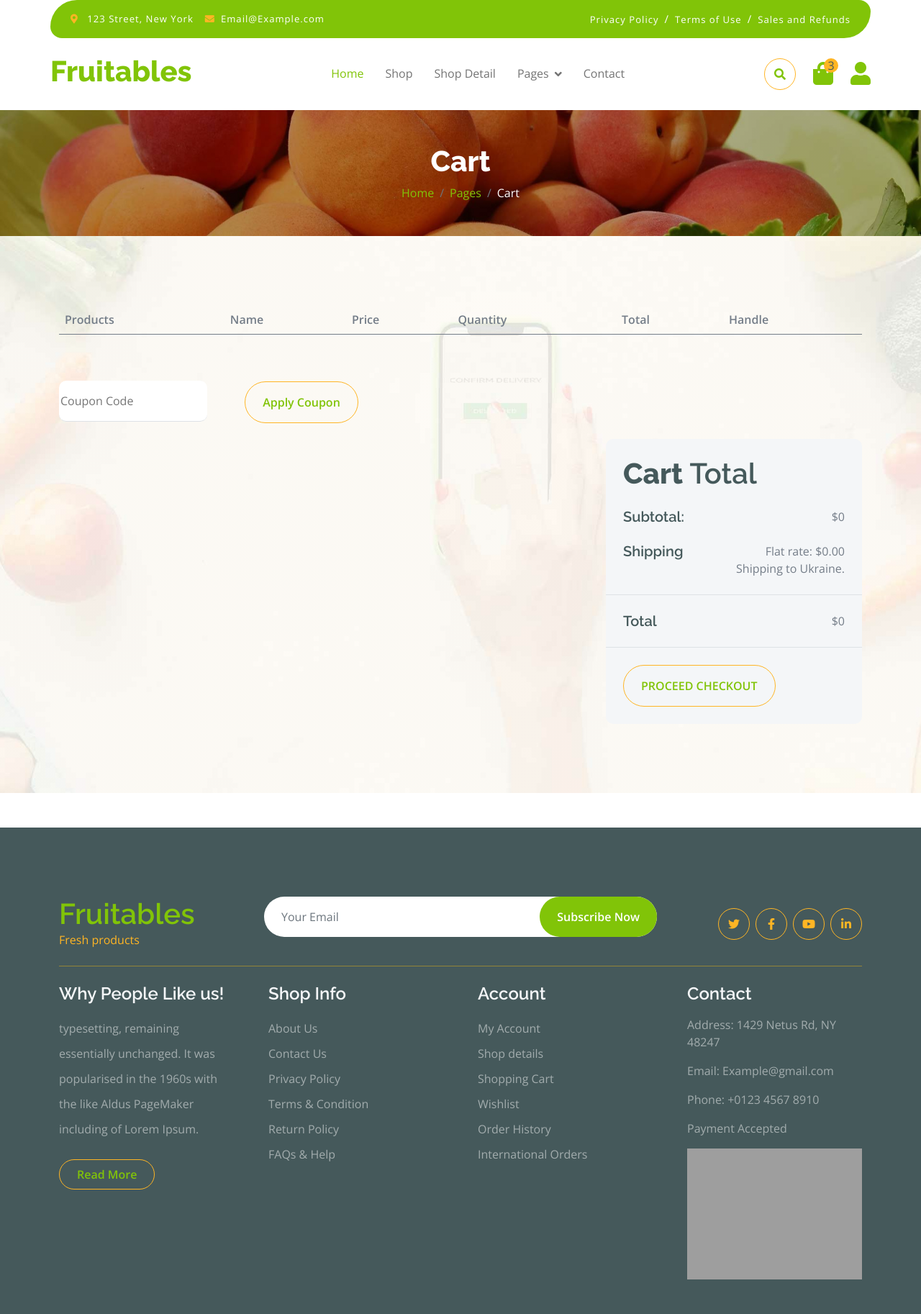
After one commit to TranTung31/EcommerceWeb, an ASP.NET Core app: template Views/Cart/Index.cshtml in a window 1280 px wide. The commit adds this page. Shown: the whole page at 72% size. Run offline with ASP.NET Core 8, Linux system fonts and the light colour scheme; the template is opened without the code that fills it, so the values that code supplies are empty; some libraries are stand-ins or nearby versions; grey boxes are pictures that could not be loaded.

Commit message:
feat: cart

```diff
--- /dev/null
+++ b/Views/Cart/AddToCart.cshtml
@@ -0,0 +1,6 @@
+
+@{
+    ViewData["Title"] = "AddToCart";
+}
+
+<h1>AddToCart</h1>
--- /dev/null
+++ b/Views/Cart/Index.cshtml
@@ -0,0 +1,110 @@
+@model IEnumerable<EcommerceWeb.ViewModels.CartVM>
+@{
+    ViewData["Title"] = "Index";
+}
+
+<!-- Single Page Header start -->
+<div class="container-fluid page-header py-5">
+    <h1 class="text-center text-white display-6">Cart</h1>
+    <ol class="breadcrumb justify-content-center mb-0">
+        <li class="breadcrumb-item"><a href="#">Home</a></li>
+        <li class="breadcrumb-item"><a href="#">Pages</a></li>
+        <li class="breadcrumb-item active text-white">Cart</li>
+    </ol>
+</div>
+<!-- Single Page Header End -->
+<!-- Cart Page Start -->
+<div class="container-fluid py-5">
+    <div class="container py-5">
+        <div class="table-responsive">
+            <table class="table">
+                <thead>
+                    <tr>
+                        <th scope="col">Products</th>
+                        <th scope="col">Name</th>
+                        <th scope="col">Price</th>
+                        <th scope="col">Quantity</th>
+                        <th scope="col">Total</th>
+                        <th scope="col">Handle</th>
+                    </tr>
+                </thead>
+                <tbody>
+                    @foreach (var item in Model)
+                    {
+                        <tr>
+                            <th scope="row">
+                                <div class="d-flex align-items-center">
+                                    <img src="~/Hinh/HangHoa/@item.HinhAnh" class="img-fluid me-5 rounded-circle" style="width: 80px; height: 80px;" alt="@item.TenHh">
+                                </div>
+                            </th>
+                            <td>
+                                <p class="mb-0 mt-4">
+                                    <a asp-action="Detail" asp-controller="HangHoa" asp-route-id="@item.MaHh">
+                                        @item.TenHh
+                                    </a>
+                                </p>
+                            </td>
+                            <td>
+                                <p class="mb-0 mt-4">@item.DonGia $</p>
+                            </td>
+                            <td>
+                                <div class="input-group quantity mt-4" style="width: 100px;">
+                                    <div class="input-group-btn">
+                                        <button class="btn btn-sm btn-minus rounded-circle bg-light border">
+                                            <i class="fa fa-minus"></i>
+                                        </button>
+                                    </div>
+                                    <input type="text" class="form-control form-control-sm text-center border-0" value="@item.SoLuong">
+                                    <div class="input-group-btn">
+                                        <button class="btn btn-sm btn-plus rounded-circle bg-light border">
+                                            <i class="fa fa-plus"></i>
+                                        </button>
+                                    </div>
+                                </div>
+                            </td>
+                            <td>
+                                <p class="mb-0 mt-4">@item.ThanhTien $</p>
+                            </td>
+                            <td>
+                                <a asp-action="RemoveCart" asp-controller="Cart" asp-route-id="@item.MaHh" class="btn btn-md rounded-circle bg-light border mt-4">
+                                    <i class="fa fa-times text-danger"></i>
+                                </a>
+                            </td>
+                        </tr>
+                    }
+                </tbody>
+            </table>
+        </div>
+        <div class="mt-5">
+            <input type="text" class="border-0 border-bottom rounded me-5 py-3 mb-4" placeholder="Coupon Code">
+            <button class="btn border-secondary rounded-pill px-4 py-3 text-primary" type="button">Apply Coupon</button>
+        </div>
+        <div class="row g-4 justify-content-end">
+            <div class="col-8"></div>
+            <div class="col-sm-8 col-md-7 col-lg-6 col-xl-4">
+                <div class="bg-light rounded">
+                    <div class="p-4">
+                        <h1 class="display-6 mb-4">Cart <span class="fw-normal">Total</span></h1>
+                        <div class="d-flex justify-content-between mb-4">
+                            <h5 class="mb-0 me-4">Subtotal:</h5>
+                            <p class="mb-0">$@Model.Sum(p => p.ThanhTien)</p>
+                        </div>
+                        <div class="d-flex justify-content-between">
+                            <h5 class="mb-0 me-4">Shipping</h5>
+                            <div class="">
+                                <p class="mb-0">Flat rate: $0.00</p>
+                            </div>
+                        </div>
+                        <p class="mb-0 text-end">Shipping to Ukraine.</p>
+                    </div>
+                    <div class="py-4 mb-4 border-top border-bottom d-flex justify-content-between">
+                        <h5 class="mb-0 ps-4 me-4">Total</h5>
+                        <p class="mb-0 pe-4">$@Model.Sum(p => p.ThanhTien)</p>
+                    </div>
+                    <button class="btn border-secondary rounded-pill px-4 py-3 text-primary text-uppercase mb-4 ms-4" type="button">Proceed Checkout</button>
+                </div>
+            </div>
+        </div>
+    </div>
+</div>
+<!-- Cart Page End -->
--- a/Views/HangHoa/ProductList.cshtml
+++ b/Views/HangHoa/ProductList.cshtml
@@ -22,7 +22,7 @@
                 <p>@item.MoTa</p>
                 <div class="d-flex justify-content-between flex-lg-wrap">
                     <p class="text-dark fs-5 fw-bold mb-0">$@item.DonGia</p>
-                    <a href="#" class="btn border border-secondary rounded-pill px-3 text-primary"><i class="fa fa-shopping-bag me-2 text-primary"></i> Thêm vào giỏ</a>
+                    <a asp-action="AddToCart" asp-controller="Cart" asp-route-id="@item.MaHh" class="btn border border-secondary rounded-pill px-3 text-primary"><i class="fa fa-shopping-bag me-2 text-primary"></i> Thêm vào giỏ</a>
                 </div>
             </div>
         </div>
```
Also changed, not shown: Controllers/CartController.cs (added, +75 -0 lines), Helpers/SessionExtensions.cs (added, +18 -0 lines), Program.cs (+11 -0 lines), ViewModels/CartVM.cs (added, +12 -0 lines), Views/HangHoa/Detail.cshtml (+6 -4 lines).
